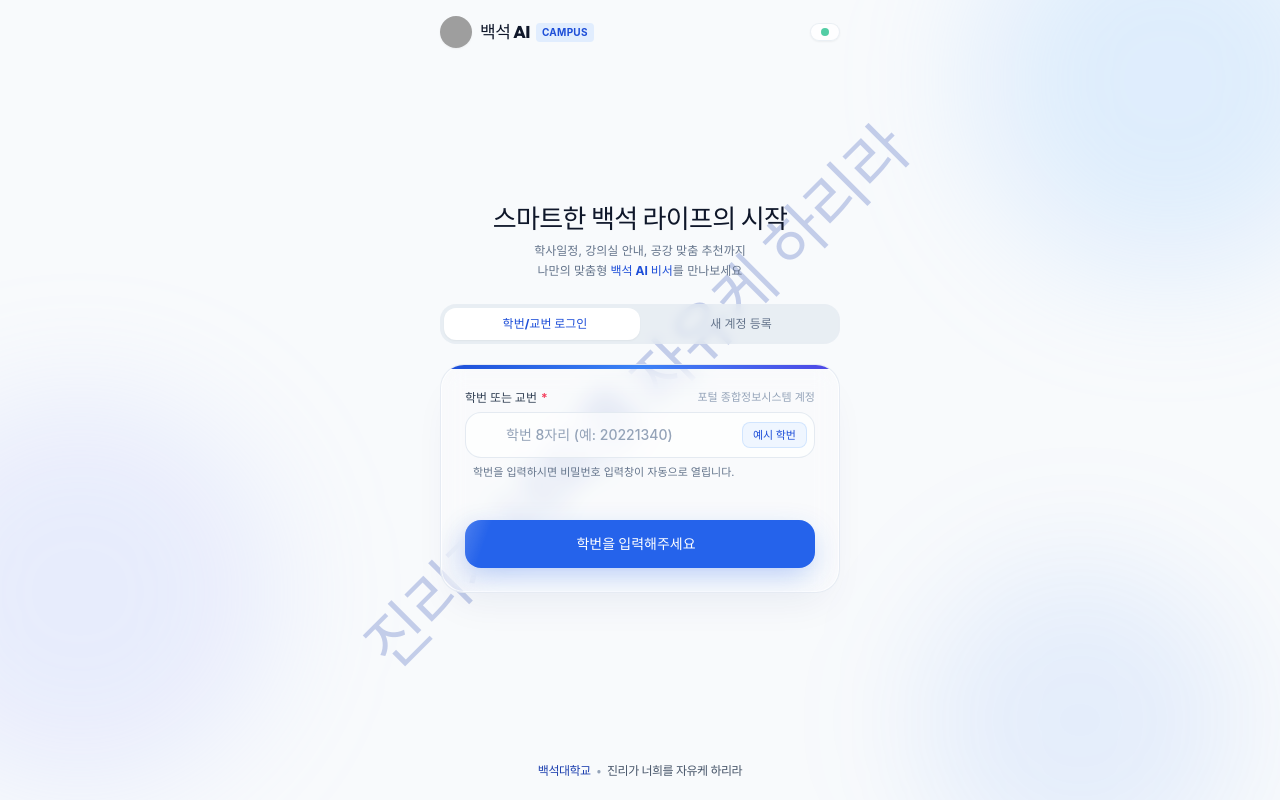
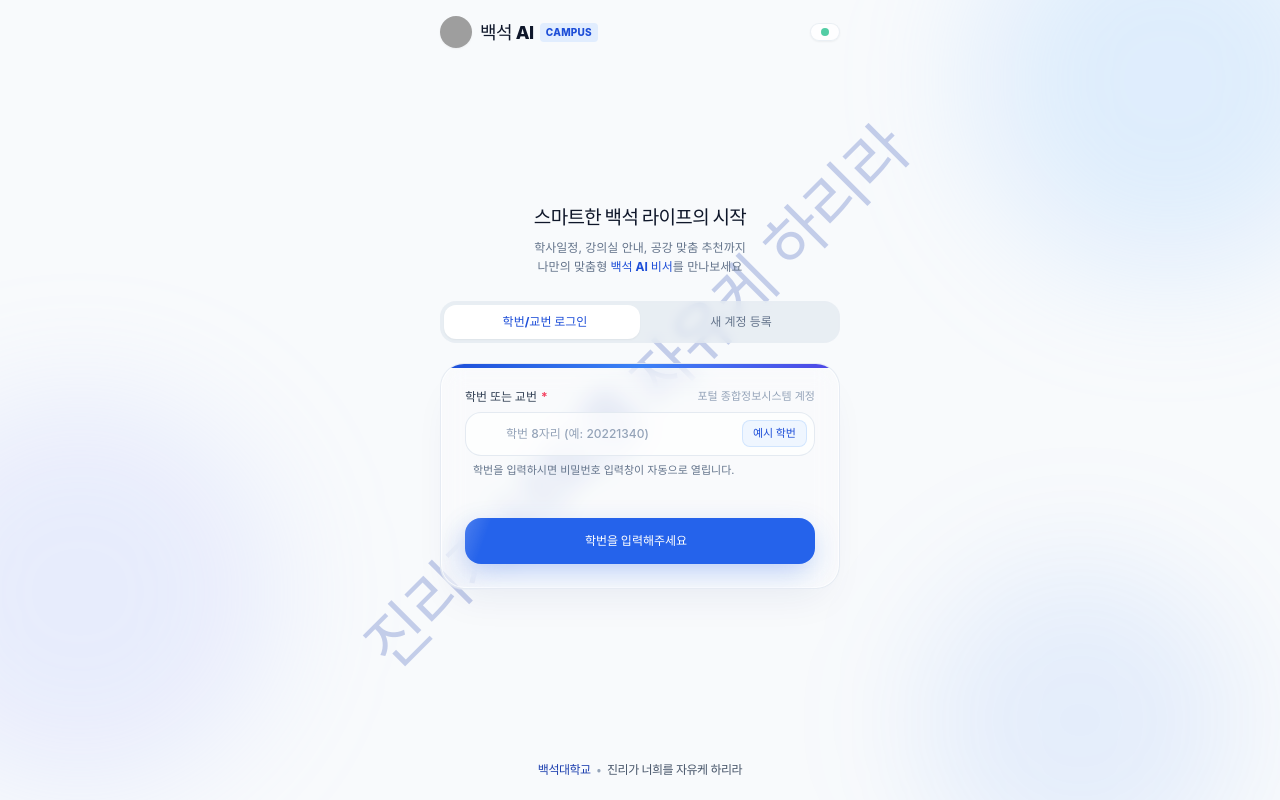
Before and after one commit to azure-B/BU_Team, a React (Vite) app in the folder Front/: page /login in a window 1280 px wide. Built offline with nearby package versions, Linux system fonts and the light colour scheme; grey boxes are pictures that could not be loaded; some icons are missing; a web font is replaced by a local one.

Commit message:
[2026.10.08] - 로그인 화면에 공통 타이포그래피 적용 및 폴더 문서 갱신

```diff
--- /dev/null
+++ b/Front/src/pages/LoginPage.css
@@ -0,0 +1,22 @@
+/* 로그인도 앱의 공통 타이포그래피를 사용한다. 아이콘 크기는 별도로 유지한다. */
+.login-page .login-text-title {
+  font-size: var(--font-size-page-title);
+  font-weight: var(--font-weight-extrabold);
+  line-height: 1.4;
+  letter-spacing: -0.035em;
+}
+
+.login-page .login-text-brand { font-size: var(--font-size-brand); }
+.login-page .login-text-body { font-size: var(--font-size-body); }
+.login-page .login-text-subtext { font-size: var(--font-size-subtext); }
+.login-page .login-weight-regular { font-weight: var(--font-weight-regular); }
+.login-page .login-weight-medium { font-weight: var(--font-weight-medium); }
+.login-page .login-weight-semibold { font-weight: var(--font-weight-semibold); }
+.login-page .login-weight-bold-strong { font-weight: var(--font-weight-bold-strong); }
+.login-page .login-weight-extrabold { font-weight: var(--font-weight-extrabold); }
+.login-page .login-weight-black { font-weight: var(--font-weight-black); }
+
+.login-page .login-text-badge {
+  font-size: var(--font-size-badge);
+  font-weight: var(--font-weight-extrabold);
+}
--- a/Front/src/pages/LoginPage.jsx
+++ b/Front/src/pages/LoginPage.jsx
@@ -1,5 +1,6 @@
 import React, { useState } from 'react';
 import { motion } from 'framer-motion';
+import './LoginPage.css';
 
 export default function LoginPage() {
   const [activeTab, setActiveTab] = useState('login');
@@ -41,7 +42,7 @@
       initial={{ opacity: 0 }}
       animate={{ opacity: 1 }}
       exit={{ opacity: 0 }}
-      className="bg-slate-50 text-slate-900 min-h-[100dvh] flex flex-col justify-between relative overflow-x-hidden selection:bg-baekseok-600 selection:text-white"
+      className="login-page bg-slate-50 text-slate-900 min-h-[100dvh] flex flex-col justify-between relative overflow-x-hidden selection:bg-baekseok-600 selection:text-white"
     >
       {/* BACKGROUND LAYER */}
       <div className="fixed inset-0 pointer-events-none z-0 overflow-hidden flex flex-col justify-between">
@@ -50,7 +51,7 @@
         <div className="absolute -bottom-20 right-10 w-80 h-80 rounded-full bg-baekseok-500/10 blur-3xl"></div>
         <div className="absolute inset-0 flex flex-col items-center justify-center select-none overflow-hidden pointer-events-none z-0">
           <div className="select-none pointer-events-none flex items-center justify-center" style={{ transform: 'rotate(-45deg)' }}>
-            <span className="watermark-motto font-black tracking-tight whitespace-nowrap select-none" style={{ fontSize: 'clamp(42px, 5vw, 76px)', color: 'rgba(30, 64, 175, 0.24)', lineHeight: 1, filter: 'none', textShadow: 'none', WebkitFontSmoothing: 'antialiased' }}>
+            <span className="watermark-motto login-weight-black tracking-tight whitespace-nowrap select-none" style={{ fontSize: 'clamp(42px, 5vw, 76px)', color: 'rgba(30, 64, 175, 0.24)', lineHeight: 1, filter: 'none', textShadow: 'none', WebkitFontSmoothing: 'antialiased' }}>
               진리가 너희를 자유케 하리라
             </span>
           </div>
@@ -63,8 +64,8 @@
           <img alt="백석대학교 공식 로고" className="w-8 h-8 rounded-full object-cover shrink-0 shadow-sm" src="https://lh3.googleusercontent.com/aida-public/AB6AXuBDz8vSqec5sAKlKQvOBxW_7Ly5sNauZUoOeQzqLNCFiBHTSF7pvtltwqmb5MpP3biiAz1lem0QZMYAEgaNqf1svg0BtCv0KE7KZGZ9lNEw6Wd_X4pXRpQHy2hjLtH0pO45j7ZbpUNjlOnyz8jXnRxfwkLKKf8xa-NJsmWfCNXM3iLpQwqLNhESJ7K0HOy6GfJRCgBn5l2IHnfA6OHYKss4WmCcjMaXgWb4AsO7_VCU_Kz3QQyepbc2Qoda1yRaFEet4w" />
           <div className="flex flex-col">
             <div className="flex items-center gap-1.5">
-              <span className="font-display font-extrabold text-[17px] text-slate-900 tracking-tight">백석 AI</span>
-              <span className="text-[10px] font-bold px-1.5 py-0.5 rounded bg-blue-100/80 text-baekseok-700 tracking-wide">CAMPUS</span>
+              <span className="login-weight-extrabold login-text-brand text-slate-900 tracking-tight">백석 AI</span>
+              <span className="login-text-badge login-weight-bold-strong px-1.5 py-0.5 rounded bg-blue-100/80 text-baekseok-700 tracking-wide">CAMPUS</span>
             </div>
           </div>
         </div>
@@ -76,20 +77,20 @@
       {/* MAIN AUTH CONTAINER */}
       <main className="w-full max-w-[440px] mx-auto px-5 py-6 z-10 flex flex-col justify-center flex-1">
         <div className="mb-6 flex flex-col items-center text-center">
-          <h1 className="text-[26px] font-extrabold text-slate-900 tracking-tight leading-tight">스마트한 백석 라이프의 시작</h1>
-          <p className="text-xs text-slate-500 mt-1.5 break-keep-all leading-relaxed">
+          <h1 className="login-text-title login-weight-extrabold text-slate-900 tracking-tight leading-tight">스마트한 백석 라이프의 시작</h1>
+          <p className="login-text-body text-slate-500 mt-1.5 break-keep-all leading-relaxed">
             학사일정, 강의실 안내, 공강 맞춤 추천까지<br/>
-            나만의 맞춤형 <span className="text-baekseok-700 font-bold">백석 AI 비서</span>를 만나보세요
+            나만의 맞춤형 <span className="text-baekseok-700 login-weight-bold-strong">백석 AI 비서</span>를 만나보세요
           </p>
         </div>
 
         {/* Auth Mode Switcher Tabs */}
         <div className="bg-slate-200/70 p-1 rounded-2xl flex items-center mb-5 backdrop-blur-sm">
-          <button onClick={() => setActiveTab('login')} className={`flex-1 py-2 text-xs rounded-xl transition-all duration-200 active:scale-95 flex items-center justify-center gap-1.5 ${activeTab === 'login' ? 'font-bold shadow-sm bg-white text-baekseok-700' : 'font-medium text-slate-500 hover:text-slate-800'}`} type="button">
+          <button onClick={() => setActiveTab('login')} className={`flex-1 py-2 login-text-body rounded-xl transition-all duration-200 active:scale-95 flex items-center justify-center gap-1.5 ${activeTab === 'login' ? 'login-weight-bold-strong shadow-sm bg-white text-baekseok-700' : 'login-weight-medium text-slate-500 hover:text-slate-800'}`} type="button">
             <iconify-icon className="text-sm" icon="solar:user-bold"></iconify-icon>
             <span>학번/교번 로그인</span>
           </button>
-          <button onClick={() => setActiveTab('signup')} className={`flex-1 py-2 text-xs rounded-xl transition-all duration-200 active:scale-95 flex items-center justify-center gap-1.5 ${activeTab === 'signup' ? 'font-bold shadow-sm bg-white text-baekseok-700' : 'font-medium text-slate-500 hover:text-slate-800'}`} type="button">
+          <button onClick={() => setActiveTab('signup')} className={`flex-1 py-2 login-text-body rounded-xl transition-all duration-200 active:scale-95 flex items-center justify-center gap-1.5 ${activeTab === 'signup' ? 'login-weight-bold-strong shadow-sm bg-white text-baekseok-700' : 'login-weight-medium text-slate-500 hover:text-slate-800'}`} type="button">
             <iconify-icon className="text-sm" icon="solar:user-plus-rounded-bold"></iconify-icon>
             <span>새 계정 등록</span>
           </button>
@@ -103,24 +104,24 @@
             <form className="flex flex-col gap-4" onSubmit={handleLoginSubmit}>
               <div className="flex flex-col gap-1.5">
                 <div className="flex items-center justify-between">
-                  <label className="text-xs font-bold text-slate-700 flex items-center gap-1" htmlFor="input-login-id">
+                  <label className="login-text-body login-weight-bold-strong text-slate-700 flex items-center gap-1" htmlFor="input-login-id">
                     <span>학번 또는 교번</span>
-                    <span className="text-rose-500 font-bold">*</span>
+                    <span className="text-rose-500 login-weight-bold-strong">*</span>
                   </label>
-                  <span className="text-[11px] text-slate-400 font-normal">포털 종합정보시스템 계정</span>
+                  <span className="login-text-subtext text-slate-400 login-weight-regular">포털 종합정보시스템 계정</span>
                 </div>
                 <div className="relative flex items-center">
                   <div className="absolute left-3.5 text-slate-400 flex items-center pointer-events-none">
                     <iconify-icon className="text-lg" icon="solar:card-2-bold"></iconify-icon>
                   </div>
-                  <input value={studentId} onChange={(e) => setStudentId(e.target.value)} autoComplete="username" className="w-full pl-10 pr-24 py-3 bg-slate-50 border border-slate-200/90 rounded-2xl text-sm font-medium text-slate-900 placeholder:text-slate-400 focus:bg-white focus:outline-none focus:ring-2 focus:ring-baekseok-600/30 focus:border-baekseok-600 transition-all" id="input-login-id" name="studentId" placeholder="학번 8자리 (예: 20221340)" type="text" style={{ backgroundColor: 'rgba(255, 255, 255, 0.6)', backdropFilter: 'blur(4px)' }} />
-                  <button onClick={() => setStudentId('20221340')} className="absolute right-2 px-2.5 py-1 text-[11px] font-bold bg-blue-50 text-baekseok-700 hover:bg-blue-100 hover:text-blue-700 active:scale-95 rounded-lg transition-all border border-blue-200/60 shadow-xs" type="button">예시 학번</button>
+                  <input value={studentId} onChange={(e) => setStudentId(e.target.value)} autoComplete="username" className="w-full pl-10 pr-24 py-3 bg-slate-50 border border-slate-200/90 rounded-2xl login-text-body login-weight-medium text-slate-900 placeholder:text-slate-400 focus:bg-white focus:outline-none focus:ring-2 focus:ring-baekseok-600/30 focus:border-baekseok-600 transition-all" id="input-login-id" name="studentId" placeholder="학번 8자리 (예: 20221340)" type="text" style={{ backgroundColor: 'rgba(255, 255, 255, 0.6)', backdropFilter: 'blur(4px)' }} />
+                  <button onClick={() => setStudentId('20221340')} className="absolute right-2 px-2.5 py-1 login-text-subtext login-weight-bold-strong bg-blue-50 text-baekseok-700 hover:bg-blue-100 hover:text-blue-700 active:scale-95 rounded-lg transition-all border border-blue-200/60 shadow-xs" type="button">예시 학번</button>
                 </div>
-                <div className="text-[11px] text-slate-500 flex items-center gap-1 pl-1">
+                <div className="login-text-subtext text-slate-500 flex items-center gap-1 pl-1">
                   {showPasswordDrawer ? (
                     <>
                       <iconify-icon icon="solar:check-circle-bold" className="text-emerald-500 text-xs"></iconify-icon>
-                      <span className="text-emerald-600 font-semibold">학번 입력 완료. 비밀번호를 입력해주세요.</span>
+                      <span className="text-emerald-600 login-weight-semibold">학번 입력 완료. 비밀번호를 입력해주세요.</span>
                     </>
                   ) : (
                     <>
@@ -133,33 +134,33 @@
 
               <div className={`transition-all duration-300 transform overflow-hidden flex flex-col gap-1.5 ${showPasswordDrawer ? 'max-h-48 opacity-100 translate-y-0 pointer-events-auto' : 'max-h-0 opacity-0 -translate-y-2 pointer-events-none'}`}>
                 <div className="flex items-center justify-between pt-1">
-                  <label className="text-xs font-bold text-slate-700 flex items-center gap-1" htmlFor="input-login-pw">
+                  <label className="login-text-body login-weight-bold-strong text-slate-700 flex items-center gap-1" htmlFor="input-login-pw">
                     <span>비밀번호</span>
-                    <span className="text-rose-500 font-bold">*</span>
-                    <span className="ml-1 text-[10px] font-semibold px-1.5 py-0.5 rounded bg-emerald-50 text-emerald-600 border border-emerald-200/50">학번 확인됨</span>
+                    <span className="text-rose-500 login-weight-bold-strong">*</span>
+                    <span className="ml-1 login-text-badge login-weight-semibold px-1.5 py-0.5 rounded bg-emerald-50 text-emerald-600 border border-emerald-200/50">학번 확인됨</span>
                   </label>
-                  <a className="text-[11px] font-medium text-baekseok-600 hover:underline transition-colors" href="#">비밀번호 찾기</a>
+                  <a className="login-text-subtext login-weight-medium text-baekseok-600 hover:underline transition-colors" href="#">비밀번호 찾기</a>
                 </div>
                 <div className="relative flex items-center">
                   <div className="absolute left-3.5 text-slate-400 flex items-center pointer-events-none">
                     <iconify-icon className="text-lg" icon="solar:lock-keyhole-bold"></iconify-icon>
                   </div>
-                  <input value={password} onChange={(e) => setPassword(e.target.value)} autoComplete="current-password" className="w-full pl-10 pr-11 py-3 bg-slate-50 border border-slate-200/90 rounded-2xl text-sm font-medium text-slate-900 placeholder:text-slate-400 focus:bg-white focus:outline-none focus:ring-2 focus:ring-baekseok-600/30 focus:border-baekseok-600 transition-all" id="input-login-pw" name="password" placeholder="통합 포털 비밀번호 입력" type={isPasswordVisible ? 'text' : 'password'} style={{ backgroundColor: 'rgba(255, 255, 255, 0.6)', backdropFilter: 'blur(4px)' }} />
+                  <input value={password} onChange={(e) => setPassword(e.target.value)} autoComplete="current-password" className="w-full pl-10 pr-11 py-3 bg-slate-50 border border-slate-200/90 rounded-2xl login-text-body login-weight-medium text-slate-900 placeholder:text-slate-400 focus:bg-white focus:outline-none focus:ring-2 focus:ring-baekseok-600/30 focus:border-baekseok-600 transition-all" id="input-login-pw" name="password" placeholder="통합 포털 비밀번호 입력" type={isPasswordVisible ? 'text' : 'password'} style={{ backgroundColor: 'rgba(255, 255, 255, 0.6)', backdropFilter: 'blur(4px)' }} />
                   <button onClick={() => setIsPasswordVisible(!isPasswordVisible)} aria-label="비밀번호 보기 토글" className="absolute right-3 text-slate-400 hover:text-slate-700 active:scale-90 transition-transform flex items-center justify-center p-1" type="button">
                     <iconify-icon className="text-lg" icon={isPasswordVisible ? 'solar:eye-bold' : 'solar:eye-closed-bold'}></iconify-icon>
                   </button>
                 </div>
-                <div className="flex items-center justify-between pt-1 text-xs text-slate-600">
+                <div className="flex items-center justify-between pt-1 login-text-body text-slate-600">
                   <label className="flex items-center gap-2 cursor-pointer select-none">
                     <input defaultChecked className="w-4 h-4 text-baekseok-600 rounded border-slate-300 focus:ring-baekseok-500" type="checkbox" />
-                    <span className="font-medium text-slate-700">로그인 상태 유지</span>
+                    <span className="login-weight-medium text-slate-700">로그인 상태 유지</span>
                   </label>
-                  <span className="text-[11px] text-slate-400">보안 접속 중</span>
+                  <span className="login-text-subtext text-slate-400">보안 접속 중</span>
                 </div>
               </div>
 
               <div className="pt-2">
-                <button disabled={isSubmitting} className="relative overflow-hidden w-full py-3.5 px-4 rounded-2xl bg-baekseok-600 hover:bg-baekseok-700 hover:scale-[1.02] active:scale-[0.98] text-white font-bold text-sm flex items-center justify-center gap-2 shadow-[0_10px_30px_-5px_rgba(37,99,235,0.35)] hover:shadow-[0_10px_25px_-5px_rgba(26,86,219,0.5)] transition-all duration-300 group disabled:opacity-80" type="submit">
+                <button disabled={isSubmitting} className="relative overflow-hidden w-full py-3.5 px-4 rounded-2xl bg-baekseok-600 hover:bg-baekseok-700 hover:scale-[1.02] active:scale-[0.98] text-white login-weight-bold-strong login-text-body flex items-center justify-center gap-2 shadow-[0_10px_30px_-5px_rgba(37,99,235,0.35)] hover:shadow-[0_10px_25px_-5px_rgba(26,86,219,0.5)] transition-all duration-300 group disabled:opacity-80" type="submit">
                   <span className="pointer-events-none absolute inset-0 -top-1 -bottom-1 w-20 bg-gradient-to-r from-transparent via-white/25 to-transparent animate-shimmer"></span>
                   {isSubmitting ? (
                     <>
@@ -177,40 +178,40 @@
             </form>
           ) : (
             <form className="flex flex-col gap-3.5" onSubmit={handleSignupSubmit}>
-              <div className="p-3 rounded-xl bg-blue-50/70 border border-blue-100 flex items-start gap-2.5 text-xs text-baekseok-900 mb-1">
+              <div className="p-3 rounded-xl bg-blue-50/70 border border-blue-100 flex items-start gap-2.5 login-text-body text-baekseok-900 mb-1">
                 <iconify-icon className="text-baekseok-600 text-base shrink-0 mt-0.5" icon="solar:shield-check-bold"></iconify-icon>
                 <p className="leading-relaxed">
                   백석대학교 재학생 및 교직원은 <strong>학번/교번 인증</strong>을 통해 AI 비서 계정을 즉시 생성할 수 있습니다.
                 </p>
               </div>
               <div className="flex flex-col gap-1">
-                <label className="text-xs font-bold text-slate-700">이름</label>
-                <input className="w-full px-3.5 py-2.5 bg-slate-50 border border-slate-200 rounded-xl text-sm focus:bg-white focus:outline-none focus:ring-2 focus:ring-baekseok-600/30 focus:border-baekseok-600" placeholder="성명 입력 (예: 김백석)" type="text" />
+                <label className="login-text-body login-weight-bold-strong text-slate-700">이름</label>
+                <input className="w-full px-3.5 py-2.5 bg-slate-50 border border-slate-200 rounded-xl login-text-body focus:bg-white focus:outline-none focus:ring-2 focus:ring-baekseok-600/30 focus:border-baekseok-600" placeholder="성명 입력 (예: 김백석)" type="text" />
               </div>
               <div className="grid grid-cols-2 gap-2">
                 <div className="flex flex-col gap-1">
-                  <label className="text-xs font-bold text-slate-700">학부 / 학과</label>
-                  <input className="w-full px-3.5 py-2.5 bg-slate-50 border border-slate-200 rounded-xl text-sm focus:bg-white focus:outline-none focus:ring-2 focus:ring-baekseok-600/30 focus:border-baekseok-600" placeholder="예: 컴퓨터공학부" type="text" />
+                  <label className="login-text-body login-weight-bold-strong text-slate-700">학부 / 학과</label>
+                  <input className="w-full px-3.5 py-2.5 bg-slate-50 border border-slate-200 rounded-xl login-text-body focus:bg-white focus:outline-none focus:ring-2 focus:ring-baekseok-600/30 focus:border-baekseok-600" placeholder="예: 컴퓨터공학부" type="text" />
                 </div>
                 <div className="flex flex-col gap-1">
-                  <label className="text-xs font-bold text-slate-700">학번</label>
-                  <input className="w-full px-3.5 py-2.5 bg-slate-50 border border-slate-200 rounded-xl text-sm focus:bg-white focus:outline-none focus:ring-2 focus:ring-baekseok-600/30 focus:border-baekseok-600" placeholder="8자리 학번" type="text" />
+                  <label className="login-text-body login-weight-bold-strong text-slate-700">학번</label>
+                  <input className="w-full px-3.5 py-2.5 bg-slate-50 border border-slate-200 rounded-xl login-text-body focus:bg-white focus:outline-none focus:ring-2 focus:ring-baekseok-600/30 focus:border-baekseok-600" placeholder="8자리 학번" type="text" />
                 </div>
               </div>
               <div className="flex flex-col gap-1">
-                <label className="text-xs font-bold text-slate-700">학교 웹메일 (@bu.ac.kr)</label>
+                <label className="login-text-body login-weight-bold-strong text-slate-700">학교 웹메일 (@bu.ac.kr)</label>
                 <div className="flex items-center gap-1.5">
-                  <input className="flex-1 px-3.5 py-2.5 bg-slate-50 border border-slate-200 rounded-xl text-sm focus:bg-white focus:outline-none focus:ring-2 focus:ring-baekseok-600/30 focus:border-baekseok-600" placeholder="아이디" type="text" />
-                  <span className="text-xs font-bold text-slate-500">@bu.ac.kr</span>
-                  <button className="px-3 py-2.5 bg-slate-100 hover:bg-blue-100 hover:text-blue-700 active:scale-95 text-slate-800 text-xs font-bold rounded-xl shrink-0 transition-all" type="button">인증요청</button>
+                  <input className="flex-1 px-3.5 py-2.5 bg-slate-50 border border-slate-200 rounded-xl login-text-body focus:bg-white focus:outline-none focus:ring-2 focus:ring-baekseok-600/30 focus:border-baekseok-600" placeholder="아이디" type="text" />
+                  <span className="login-text-body login-weight-bold-strong text-slate-500">@bu.ac.kr</span>
+                  <button className="px-3 py-2.5 bg-slate-100 hover:bg-blue-100 hover:text-blue-700 active:scale-95 text-slate-800 login-text-body login-weight-bold-strong rounded-xl shrink-0 transition-all" type="button">인증요청</button>
                 </div>
               </div>
               <div className="flex flex-col gap-1">
-                <label className="text-xs font-bold text-slate-700">AI 비서 비밀번호 설정</label>
-                <input className="w-full px-3.5 py-2.5 bg-slate-50 border border-slate-200 rounded-xl text-sm focus:bg-white focus:outline-none focus:ring-2 focus:ring-baekseok-600/30 focus:border-baekseok-600" placeholder="영문, 숫자 포함 8자리 이상" type="password" />
+                <label className="login-text-body login-weight-bold-strong text-slate-700">AI 비서 비밀번호 설정</label>
+                <input className="w-full px-3.5 py-2.5 bg-slate-50 border border-slate-200 rounded-xl login-text-body focus:bg-white focus:outline-none focus:ring-2 focus:ring-baekseok-600/30 focus:border-baekseok-600" placeholder="영문, 숫자 포함 8자리 이상" type="password" />
               </div>
               <div className="pt-2">
-                <button className="relative overflow-hidden w-full py-3.5 px-4 rounded-2xl bg-baekseok-600 hover:bg-baekseok-700 hover:scale-[1.02] active:scale-[0.98] text-white font-bold text-sm shadow-[0_10px_30px_-5px_rgba(37,99,235,0.35)] hover:shadow-[0_10px_25px_-5px_rgba(26,86,219,0.5)] transition-all duration-300 flex items-center justify-center gap-2 group" type="submit">
+                <button className="relative overflow-hidden w-full py-3.5 px-4 rounded-2xl bg-baekseok-600 hover:bg-baekseok-700 hover:scale-[1.02] active:scale-[0.98] text-white login-weight-bold-strong login-text-body shadow-[0_10px_30px_-5px_rgba(37,99,235,0.35)] hover:shadow-[0_10px_25px_-5px_rgba(26,86,219,0.5)] transition-all duration-300 flex items-center justify-center gap-2 group" type="submit">
                   <span className="pointer-events-none absolute inset-0 -top-1 -bottom-1 w-20 bg-gradient-to-r from-transparent via-white/25 to-transparent animate-shimmer"></span>
                   <span className="relative z-10">회원가입 완료 및 AI 비서 시작</span>
                   <iconify-icon className="relative z-10 text-base group-hover:translate-x-1.5 transition-transform duration-200" icon="solar:check-circle-bold"></iconify-icon>
@@ -223,10 +224,10 @@
 
       {/* FOOTER / MOTTO BANNER */}
       <footer className="w-full max-w-[440px] mx-auto px-5 pb-5 pt-4 z-10 flex flex-col items-center text-center gap-1">
-        <div className="flex items-center gap-1.5 text-xs text-slate-400 font-serif">
-          <span className="font-bold text-baekseok-800 watermark-motto">백석대학교</span>
+        <div className="flex items-center gap-1.5 login-text-body text-slate-400 font-serif">
+          <span className="login-weight-bold-strong text-baekseok-800 watermark-motto">백석대학교</span>
           <span>•</span>
-          <span className="watermark-motto text-slate-600 font-medium">진리가 너희를 자유케 하리라</span>
+          <span className="watermark-motto text-slate-600 login-weight-medium">진리가 너희를 자유케 하리라</span>
         </div>
       </footer>
     </motion.div>
```
Also changed, not shown: 1 other file (tests, documents, lock files or other folders).
